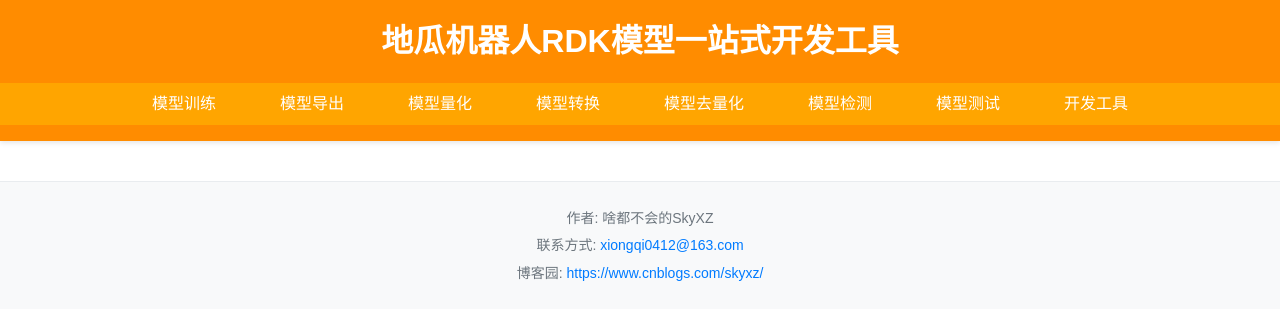
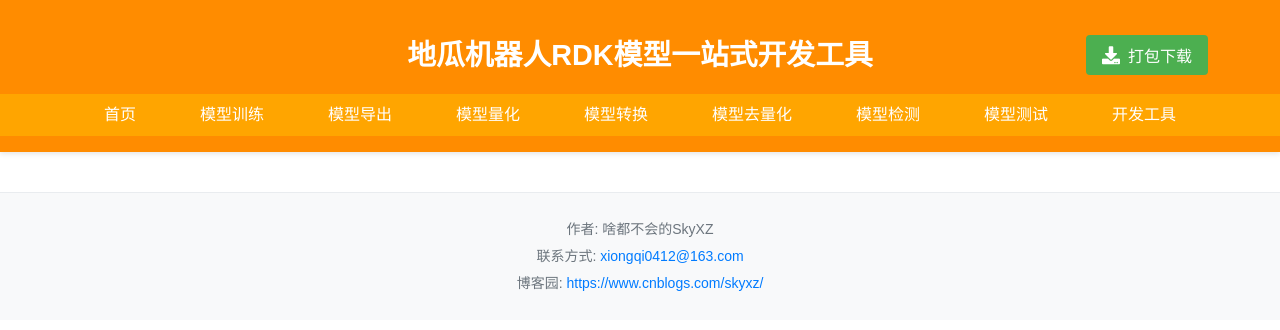
Before and after one commit to xiongqi123123/RDK_ToolChain, a Flask app: page / in a window 1280 px wide. Shown: the top 330 px of the page. Run offline with Flask 3, Linux system fonts and the light colour scheme.

Commit message:
添加下载按钮与标签页图标

```diff
--- a/app.py
+++ b/app.py
@@ -10,6 +10,9 @@
 import threading
 import os
 from pathlib import Path
+import shutil
+import tempfile
+from datetime import datetime
 
 app = Flask(__name__)
 
@@ -597,5 +600,41 @@
             'message': f'停止失败: {str(e)}'
         }), 500
 
+@app.route('/download-logs')
+def download_logs():
+    """打包下载logs文件夹"""
+    try:
+        # 获取logs文件夹路径
+        base_dir = Path(__file__).parent
+        logs_dir = base_dir / 'logs'
+
+        if not logs_dir.exists():
+            return '日志文件夹不存在', 404
+
+        # 创建临时目录用于存放zip文件
+        with tempfile.TemporaryDirectory() as temp_dir:
+            # 生成zip文件名（包含时间戳）
+            timestamp = datetime.now().strftime('%Y%m%d_%H%M%S')
+            zip_filename = f'logs_{timestamp}.zip'
+            zip_path = os.path.join(temp_dir, zip_filename)
+
+            # 创建zip文件
+            shutil.make_archive(
+                os.path.splitext(zip_path)[0],  # 不包含扩展名的路径
+                'zip',                          # 压缩格式
+                logs_dir                        # 要压缩的目录
+            )
+
+            # 发送文件
+            return send_file(
+                zip_path,
+                as_attachment=True,
+                download_name=zip_filename,
+                mimetype='application/zip'
+            )
+
+    except Exception as e:
+        return str(e), 500
+
 if __name__ == '__main__':
     app.run(debug=True)
--- a/static/css/style.css
+++ b/static/css/style.css
@@ -587,3 +587,45 @@
 .footer-content a:hover {
     text-decoration: underline;
 }
+
+.header-content {
+    position: relative;
+    max-width: 1200px;
+    margin: 0 auto;
+    padding: 1rem 2rem;
+    width: 100%;
+}
+
+.header-content h1 {
+    margin: 0;
+    color: #fff;
+    font-size: 1.8rem;
+    text-align: center;
+    width: 100%;
+}
+
+.download-btn {
+    background-color: #4CAF50;
+    color: white;
+    padding: 8px 16px;
+    border: none;
+    border-radius: 4px;
+    cursor: pointer;
+    font-size: 1rem;
+    display: flex;
+    align-items: center;
+    gap: 8px;
+    transition: background-color 0.3s;
+    position: absolute;
+    right: 2rem;
+    top: 50%;
+    transform: translateY(-50%);
+}
+
+.download-btn:hover {
+    background-color: #45a049;
+}
+
+.download-btn i {
+    font-size: 18px;
+}
--- a/templates/index.html
+++ b/templates/index.html
@@ -4,13 +4,21 @@
     <meta charset="UTF-8">
     <meta name="viewport" content="width=device-width, initial-scale=1.0">
     <title>RDK模型一站式开发工具</title>
+    <link rel="icon" type="image/png" href="{{ url_for('static', filename='img/D_Robotics.png') }}">
     <link rel="stylesheet" href="{{ url_for('static', filename='css/style.css') }}">
+    <link rel="stylesheet" href="https://cdnjs.cloudflare.com/ajax/libs/font-awesome/5.15.4/css/all.min.css">
 </head>
 <body>
     <header>
-        <h1>地瓜机器人RDK模型一站式开发工具</h1>
+        <div class="header-content">
+            <h1>地瓜机器人RDK模型一站式开发工具</h1>
+            <button class="download-btn" onclick="downloadLogs()">
+                <i class="fas fa-download"></i> 打包下载
+            </button>
+        </div>
         <nav>
             <ul>
+                <li><a href="{{ url_for('index') }}">首页</a></li>
                 <li><a href="{{ url_for('model_training') }}">模型训练</a></li>
                 <li><a href="{{ url_for('model_export') }}">模型导出</a></li>
                 <li><a href="{{ url_for('model_quantization') }}">模型量化</a></li>
@@ -33,5 +41,39 @@
             <p>博客园: <a href="https://www.cnblogs.com/skyxz/">https://www.cnblogs.com/skyxz/</a></p>
         </div>
     </footer>
+
+    <script>
+    async function downloadLogs() {
+        try {
+            const response = await fetch('/download-logs');
+            if (response.ok) {
+                // 获取文件名
+                const contentDisposition = response.headers.get('Content-Disposition');
+                let filename = 'logs.zip';
+                if (contentDisposition) {
+                    const match = contentDisposition.match(/filename[^;=\n]*=((['"]).*?\2|[^;\n]*)/);
+                    if (match) {
+                        filename = match[1].replace(/['"]/g, '');
+                    }
+                }
+
+                // 创建Blob并下载
+                const blob = await response.blob();
+                const url = window.URL.createObjectURL(blob);
+                const a = document.createElement('a');
+                a.href = url;
+                a.download = filename;
+                document.body.appendChild(a);
+                a.click();
+                window.URL.revokeObjectURL(url);
+                document.body.removeChild(a);
+            } else {
+                alert('下载失败: ' + response.statusText);
+            }
+        } catch (error) {
+            alert('下载出错: ' + error.message);
+        }
+    }
+    </script>
 </body>
 </html>
```
Also changed, not shown: static/img/D_Robotics.png (added), 1 other file.
